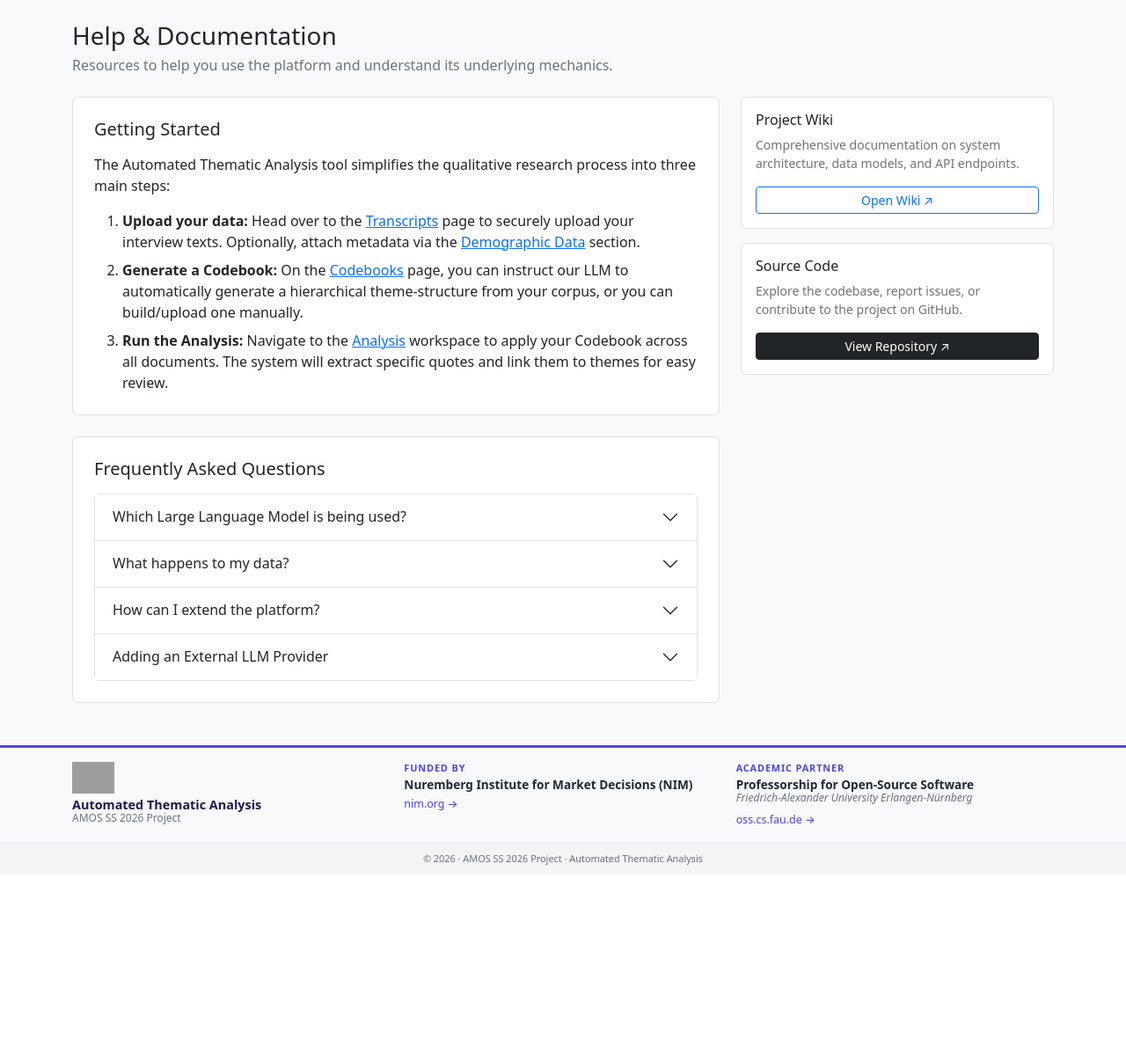
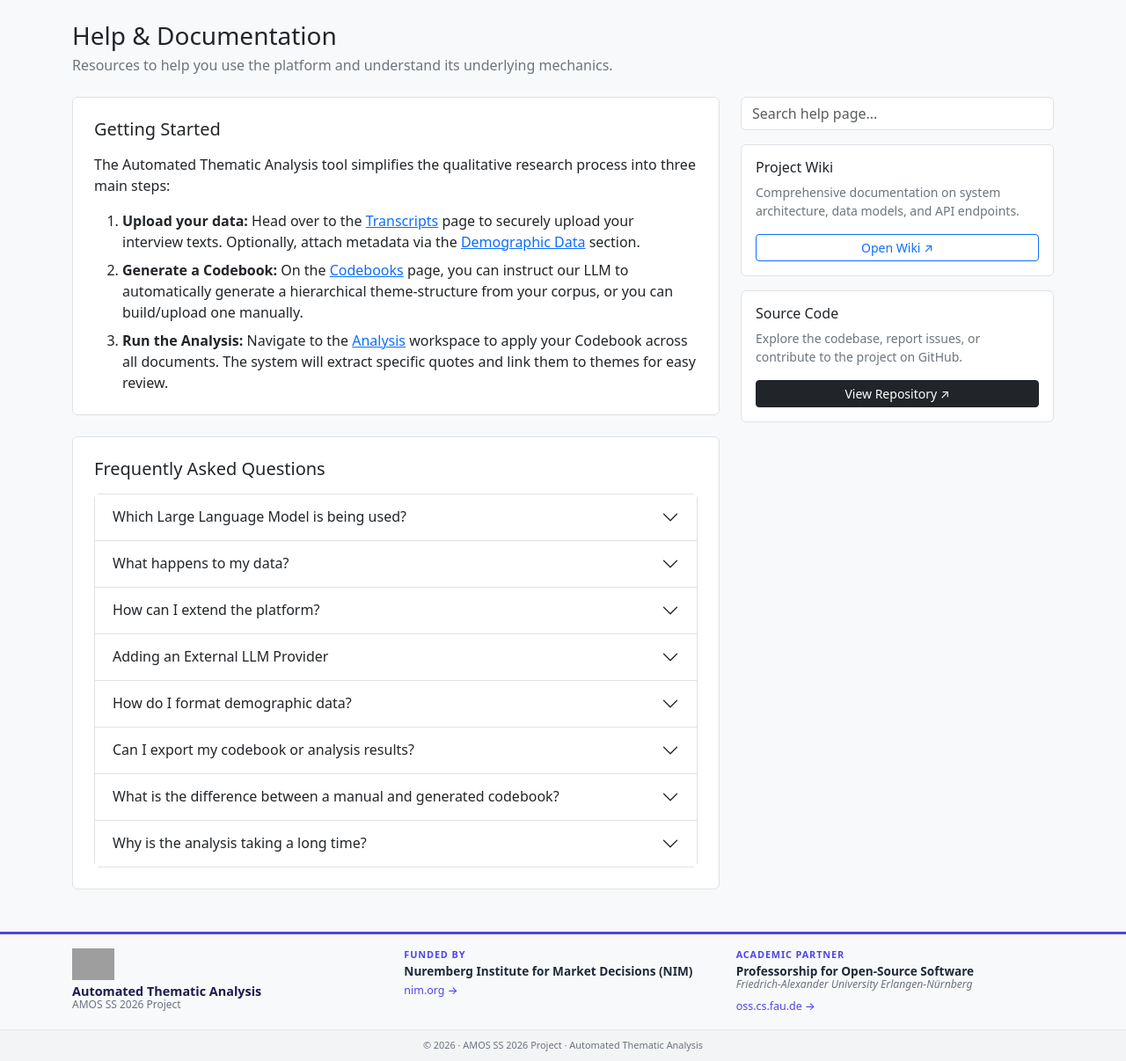
Before and after one commit to amosproj/amos2026ss02-automated-thematic-analysis, a Python web app: template Frontend/web/templates/help.html in a window 1280 px wide. Shown: the part 64-1270 px from the top of the page at 88% size. Before the commit the page ends 1047 px from the top, so only its background shows below. Run offline with Jinja, Linux system fonts and the light colour scheme; the template is opened without the code that fills it, so the values that code supplies are empty; some libraries are stand-ins or nearby versions; grey boxes are pictures that could not be loaded.

Commit message:
docu: add new search feature, and extend the docu FAQ with more help articles / notes
co-authored-by: PaulK <paul.klarer@outlook.com>
signed-off-by: Ole Mueermann <ole.mueermann@fau.de>

```diff
--- a/Frontend/web/templates/help.html
+++ b/Frontend/web/templates/help.html
@@ -101,6 +101,62 @@
               </div>
             </div>
           </div>
+
+          <!-- Item 5 -->
+          <div class="accordion-item">
+            <h3 class="accordion-header" id="headingFive">
+              <button class="accordion-button collapsed" type="button" data-bs-toggle="collapse" data-bs-target="#collapseFive" aria-expanded="false" aria-controls="collapseFive">
+                How do I format demographic data?
+              </button>
+            </h3>
+            <div id="collapseFive" class="accordion-collapse collapse" aria-labelledby="headingFive" data-bs-parent="#faqAccordion">
+              <div class="accordion-body small text-secondary">
+                Upload your demographic data as a CSV file. It must have an ID column (e.g., Participant ID) that exactly matches the filenames of your uploaded transcripts to properly link the data together.
+              </div>
+            </div>
+          </div>
+
+          <!-- Item 6 -->
+          <div class="accordion-item">
+            <h3 class="accordion-header" id="headingSix">
+              <button class="accordion-button collapsed" type="button" data-bs-toggle="collapse" data-bs-target="#collapseSix" aria-expanded="false" aria-controls="collapseSix">
+                Can I export my codebook or analysis results?
+              </button>
+            </h3>
+            <div id="collapseSix" class="accordion-collapse collapse" aria-labelledby="headingSix" data-bs-parent="#faqAccordion">
+              <div class="accordion-body small text-secondary">
+                Yes! Your codebooks and full analysis outputs can be exported in CSV format. Look for the "Export" button on the respective Codebooks or Analysis list pages.
+              </div>
+            </div>
+          </div>
+
+          <!-- Item 7 -->
+          <div class="accordion-item">
+            <h3 class="accordion-header" id="headingSeven">
+              <button class="accordion-button collapsed" type="button" data-bs-toggle="collapse" data-bs-target="#collapseSeven" aria-expanded="false" aria-controls="collapseSeven">
+                What is the difference between a manual and generated codebook?
+              </button>
+            </h3>
+            <div id="collapseSeven" class="accordion-collapse collapse" aria-labelledby="headingSeven" data-bs-parent="#faqAccordion">
+              <div class="accordion-body small text-secondary">
+                A <strong>Manual Codebook</strong> is built by you from scratch, giving you absolute control over the hierarchy and definitions. A <strong>Generated Codebook</strong> is created by the LLM as an exploratory discovery tool to find themes you might not have considered.
+              </div>
+            </div>
+          </div>
+
+          <!-- Item 8 -->
+          <div class="accordion-item">
+            <h3 class="accordion-header" id="headingEight">
+              <button class="accordion-button collapsed" type="button" data-bs-toggle="collapse" data-bs-target="#collapseEight" aria-expanded="false" aria-controls="collapseEight">
+                Why is the analysis taking a long time?
+              </button>
+            </h3>
+            <div id="collapseEight" class="accordion-collapse collapse" aria-labelledby="headingEight" data-bs-parent="#faqAccordion">
+              <div class="accordion-body small text-secondary">
+                LLM text generation takes time. The duration scales with the number of transcripts selected and their length. If it is too slow, consider selecting fewer transcripts or using a faster LLM provider if available.
+              </div>
+            </div>
+          </div>
         </div>
       </div>
 
@@ -108,6 +164,10 @@
 
     <!-- Right Sidebar Links -->
     <div class="col-12 col-md-4">
+
+      <div class="mb-3">
+        <input type="search" id="helpSearchInput" class="form-control" placeholder="Search help page..." aria-label="Search help page">
+      </div>
 
       <div class="bg-white border rounded-2 p-3 mb-3">
         <h2 class="h6 mb-2">Project Wiki</h2>
@@ -126,5 +186,36 @@
       </div>
 
     </div>
+    </div>
   </div>
+
+  <script>
+    document.addEventListener("DOMContentLoaded", () => {
+      const searchInput = document.getElementById("helpSearchInput");
+      const accordionItems = document.querySelectorAll("#faqAccordion .accordion-item");
+
+      if (!searchInput) return;
+
+      searchInput.addEventListener("input", () => {
+        const query = searchInput.value.toLowerCase();
+
+        accordionItems.forEach(item => {
+          const text = item.textContent.toLowerCase();
+          const collapseBody = item.querySelector('.accordion-collapse');
+
+          if (text.includes(query)) {
+            item.style.display = "";
+            const bsCollapse = bootstrap.Collapse.getOrCreateInstance(collapseBody, { toggle: false });
+            if (query.length > 0) {
+              bsCollapse.show();
+            } else {
+              bsCollapse.hide();
+            }
+          } else {
+            item.style.display = "none";
+          }
+        });
+      });
+    });
+  </script>
 {% endblock %}
```
